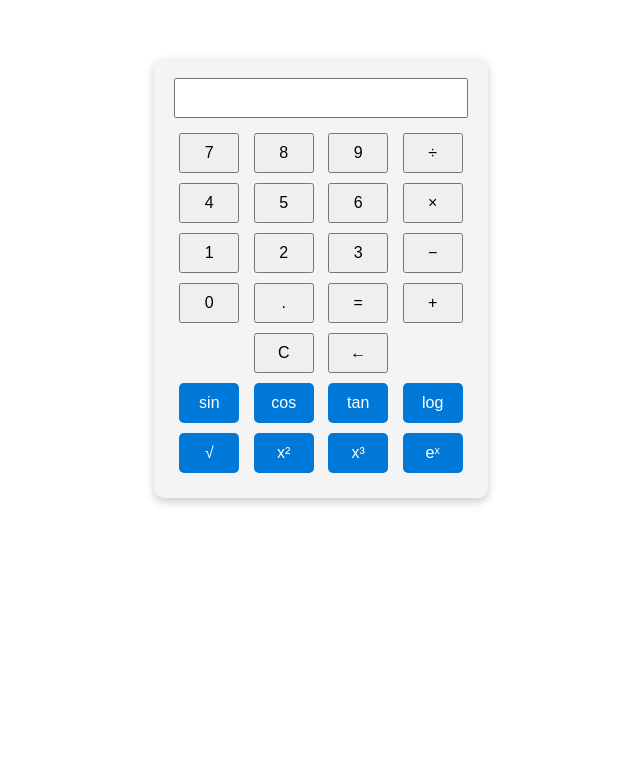
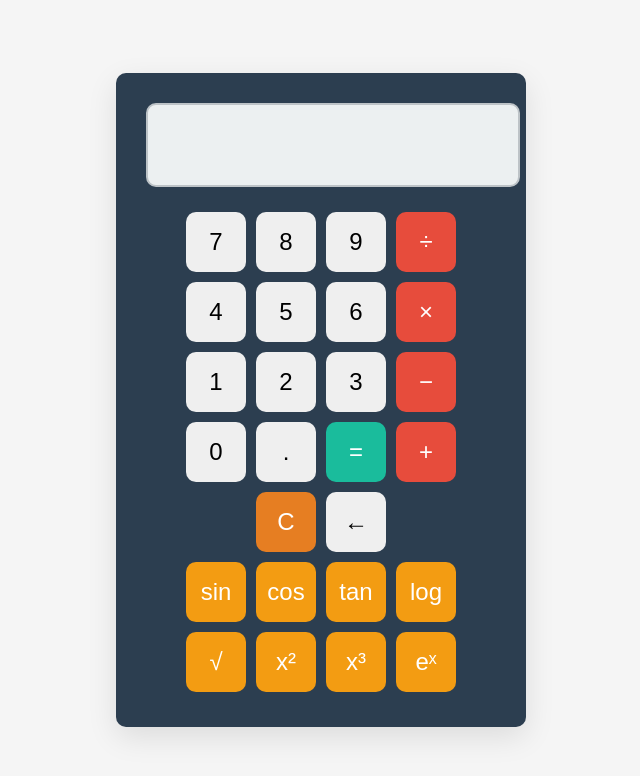
Before and after one commit to Tushar725/online-calculator, a plain HTML site: page index.html in a window 1280 px wide. Shown: the whole page, without its empty margins (319-959 px from the left). Drawn offline with Linux system fonts and the light colour scheme.

Commit message:
Update index.html

```diff
--- a/index.html
+++ b/index.html
@@ -6,80 +6,118 @@
   <title>Scientific Calculator</title>
   <style>
     body {
-      font-family: Arial, sans-serif;
-      text-align: center;
+      font-family: 'Arial', sans-serif;
+      background-color: #f5f5f5;
+      margin: 0;
+      padding: 0;
+      display: flex;
+      justify-content: center;
+      align-items: center;
+      height: 100vh;
     }
     .calculator {
-      display: inline-block;
-      margin-top: 50px;
-      background: #f4f4f4;
-      padding: 20px;
+      background-color: #2c3e50;
       border-radius: 10px;
-      box-shadow: 0 4px 10px rgba(0, 0, 0, 0.2);
+      padding: 30px;
+      box-shadow: 0 10px 30px rgba(0, 0, 0, 0.1);
+      width: 350px;
     }
     .display {
       width: 100%;
-      height: 40px;
-      margin-bottom: 10px;
+      height: 60px;
+      font-size: 2em;
       text-align: right;
-      font-size: 18px;
-      padding: 5px;
-      box-sizing: border-box;
+      padding: 10px;
+      margin-bottom: 20px;
+      background-color: #ecf0f1;
+      border: 2px solid #bdc3c7;
+      border-radius: 10px;
+      color: #2c3e50;
     }
     button {
       width: 60px;
-      height: 40px;
-      margin: 5px;
-      font-size: 16px;
+      height: 60px;
+      font-size: 1.5em;
+      margin: 10px;
+      border-radius: 10px;
+      border: none;
       cursor: pointer;
+      transition: background-color 0.3s;
+    }
+    button:hover {
+      background-color: #3498db;
+      color: white;
+    }
+    .equal {
+      background-color: #1abc9c;
+      color: white;
+    }
+    .operation {
+      background-color: #e74c3c;
+      color: white;
     }
     .scientific {
-      background-color: #0078D7;
+      background-color: #f39c12;
       color: white;
-      border: none;
-      border-radius: 5px;
+    }
+    .clear {
+      background-color: #e67e22;
+      color: white;
+    }
+    .row {
+      display: flex;
+      justify-content: center;
+    }
+    .row button {
+      margin: 5px;
     }
   </style>
 </head>
 <body>
+
   <div class="calculator">
     <input type="text" class="display" id="display" readonly>
-    <br>
-    <!-- Standard Calculator Buttons -->
+    <div class="row">
       <button onclick="appendValue('7')">7</button>
       <button onclick="appendValue('8')">8</button>
       <button onclick="appendValue('9')">9</button>
-    <button onclick="operation('/')">÷</button>
-    <br>
+      <button class="operation" onclick="operation('/')">÷</button>
+    </div>
+    <div class="row">
       <button onclick="appendValue('4')">4</button>
       <button onclick="appendValue('5')">5</button>
       <button onclick="appendValue('6')">6</button>
-    <button onclick="operation('*')">×</button>
-    <br>
+      <button class="operation" onclick="operation('*')">×</button>
+    </div>
+    <div class="row">
       <button onclick="appendValue('1')">1</button>
       <button onclick="appendValue('2')">2</button>
       <button onclick="appendValue('3')">3</button>
-    <button onclick="operation('-')">−</button>
-    <br>
+      <button class="operation" onclick="operation('-')">−</button>
+    </div>
+    <div class="row">
       <button onclick="appendValue('0')">0</button>
       <button onclick="appendValue('.')">.</button>
-    <button onclick="calculate()">=</button>
-    <button onclick="operation('+')">+</button>
-    <br>
-    <button onclick="clearDisplay()">C</button>
+      <button class="equal" onclick="calculate()">=</button>
+      <button class="operation" onclick="operation('+')">+</button>
+    </div>
+    <div class="row">
+      <button class="clear" onclick="clearDisplay()">C</button>
       <button onclick="backspace()">←</button>
-    <br>
-    <!-- Scientific Buttons -->
+    </div>
+    <div class="row">
       <button class="scientific" onclick="scientific('sin')">sin</button>
       <button class="scientific" onclick="scientific('cos')">cos</button>
       <button class="scientific" onclick="scientific('tan')">tan</button>
       <button class="scientific" onclick="scientific('log')">log</button>
-    <br>
+    </div>
+    <div class="row">
       <button class="scientific" onclick="scientific('sqrt')">√</button>
       <button class="scientific" onclick="scientific('pow', 2)">x²</button>
       <button class="scientific" onclick="scientific('pow', 3)">x³</button>
       <button class="scientific" onclick="scientific('exp')">eˣ</button>
     </div>
+  </div>
 
   <script src="calculator.js"></script>
 </body>
```
Lines whose indentation alone changed are shown as unchanged.
